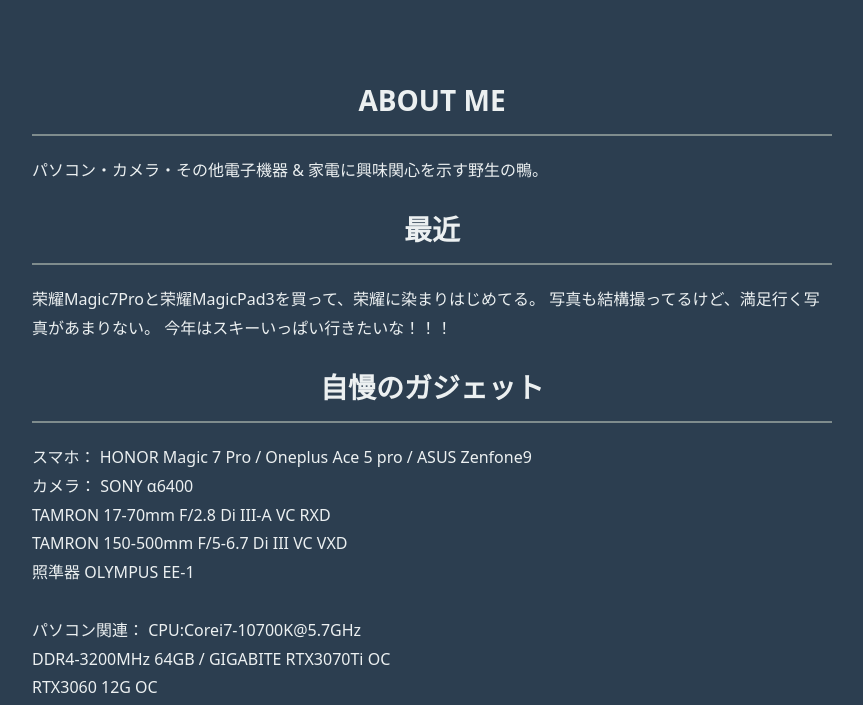
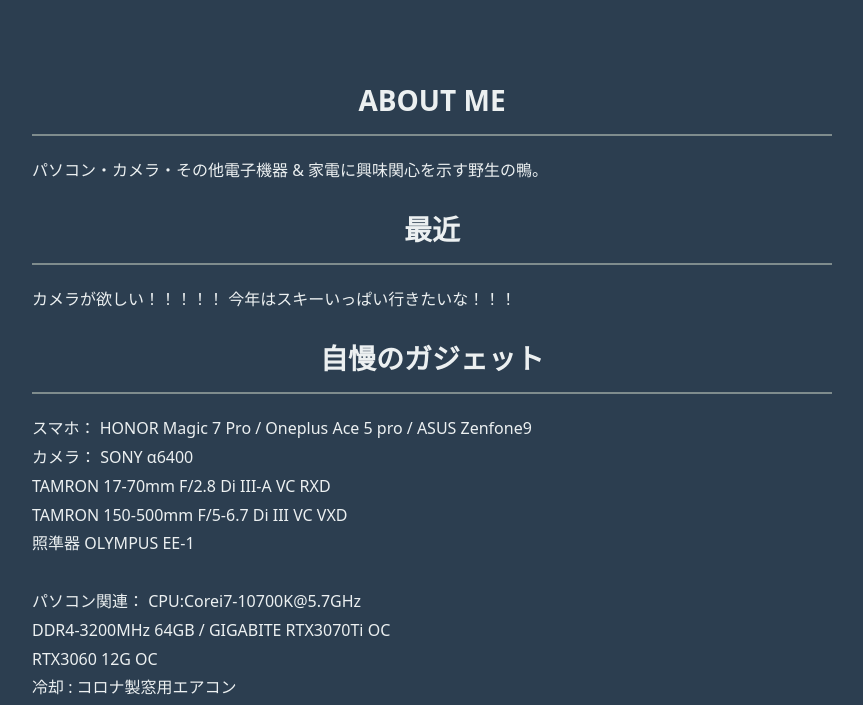
Before and after one commit to Karugamo-Kaihatu/HP2, a plain HTML site: page index.html in a window 1280 px wide. Shown: the part 95-800 px from the top of the page, without its empty margins (208-1071 px from the left). Drawn offline with Linux system fonts and the light colour scheme.

Commit message:
Update personal reflections in index.html

```diff
--- a/index.html
+++ b/index.html
@@ -100,8 +100,7 @@
 
             <h2>最近</h2>
             <p>
-                荣耀Magic7Proと荣耀MagicPad3を買って、荣耀に染まりはじめてる。
-                写真も結構撮ってるけど、満足行く写真があまりない。
+                カメラが欲しい！！！！！
                 今年はスキーいっぱい行きたいな！！！
             </p>
             <h2>自慢のガジェット</h2>
```
